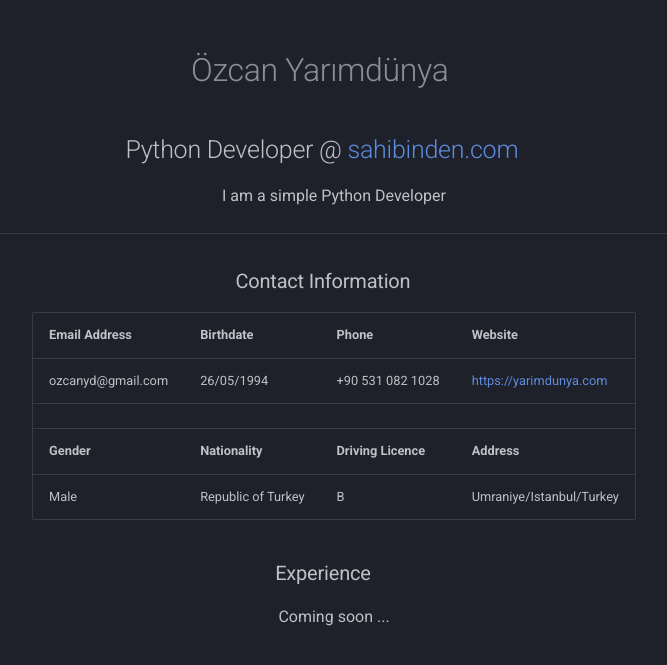
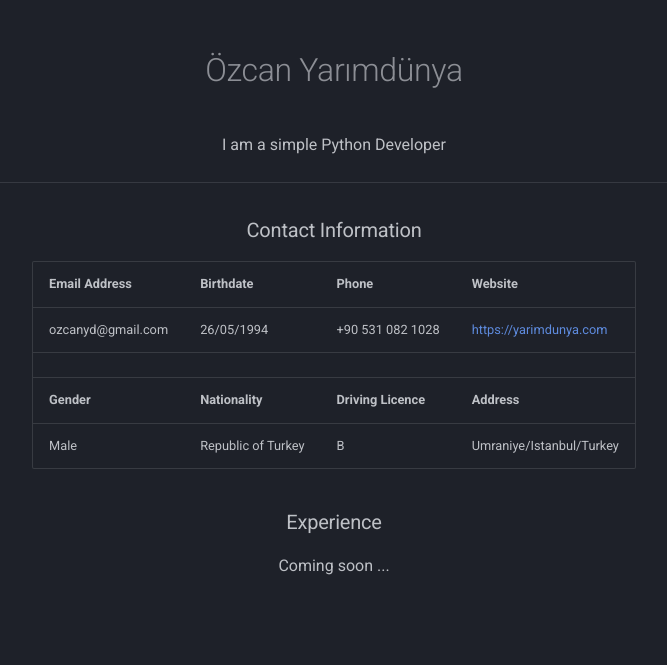
Before and after one commit to ozcanyarimdunya/yarimdunya.com, an MkDocs documentation site: the page built from docs/resume.md, in a window 1280 px wide. Shown: the top 665 px of the page, without its empty margins (306-973 px from the left). Built offline with MkDocs 1.6.1 and Material for MkDocs 9.7.7, drawn with Linux system fonts in a browser that asks for light colours; some of the changed lines change nothing that is shown.

Commit message:
Update links

```diff
--- a/docs/resume.md
+++ b/docs/resume.md
@@ -7,8 +7,6 @@ hide:
 ---
 
 # Özcan Yarımdünya
-
-## Python Developer @ [sahibinden.com](https://sahibinden.com)
 
 I am a simple Python Developer
 
--- a/src/overrides/index.html
+++ b/src/overrides/index.html
@@ -38,6 +38,6 @@
 {% block scripts %}
 {{ super() }}
 <script>
-  (() => document.querySelector(".headerlink").remove())()
+  (() => document.querySelectorAll(".headerlink").forEach(el=>el.remove()))()
 </script>
 {% endblock %}
--- a/src/overrides/resume.html
+++ b/src/overrides/resume.html
@@ -13,3 +13,10 @@
   }
 </style>
 {% endblock %}
+
+{% block scripts %}
+{{ super() }}
+<script>
+  (() => document.querySelectorAll(".headerlink").forEach(el=>el.remove()))()
+</script>
+{% endblock %}
```
